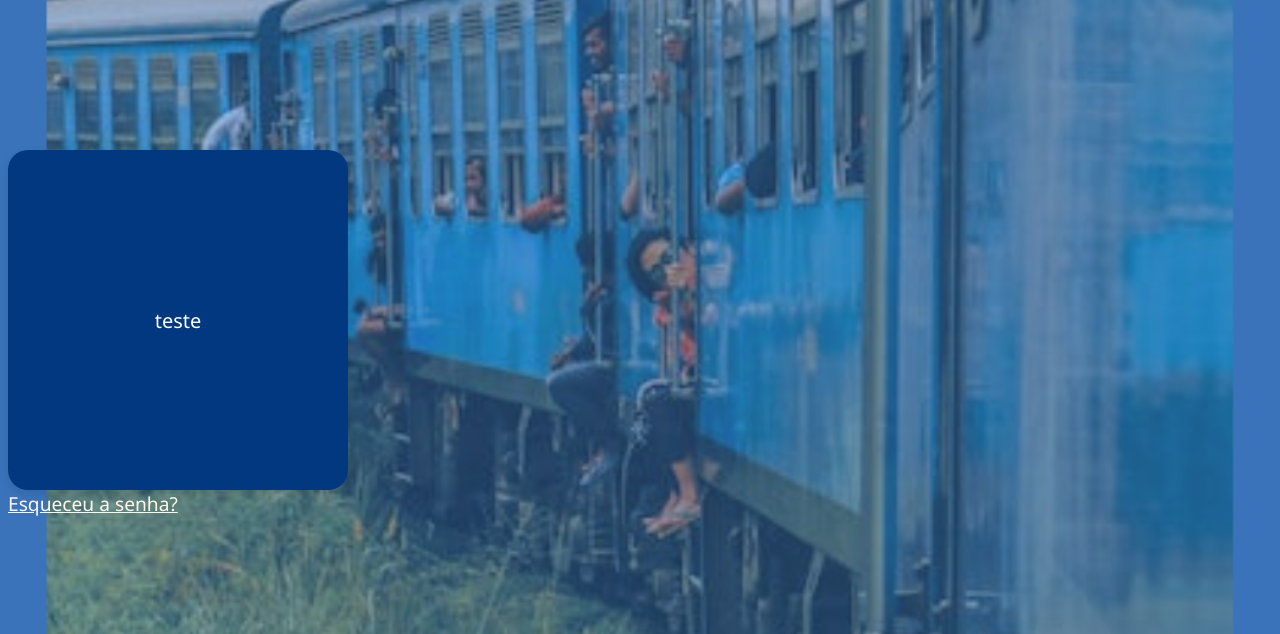
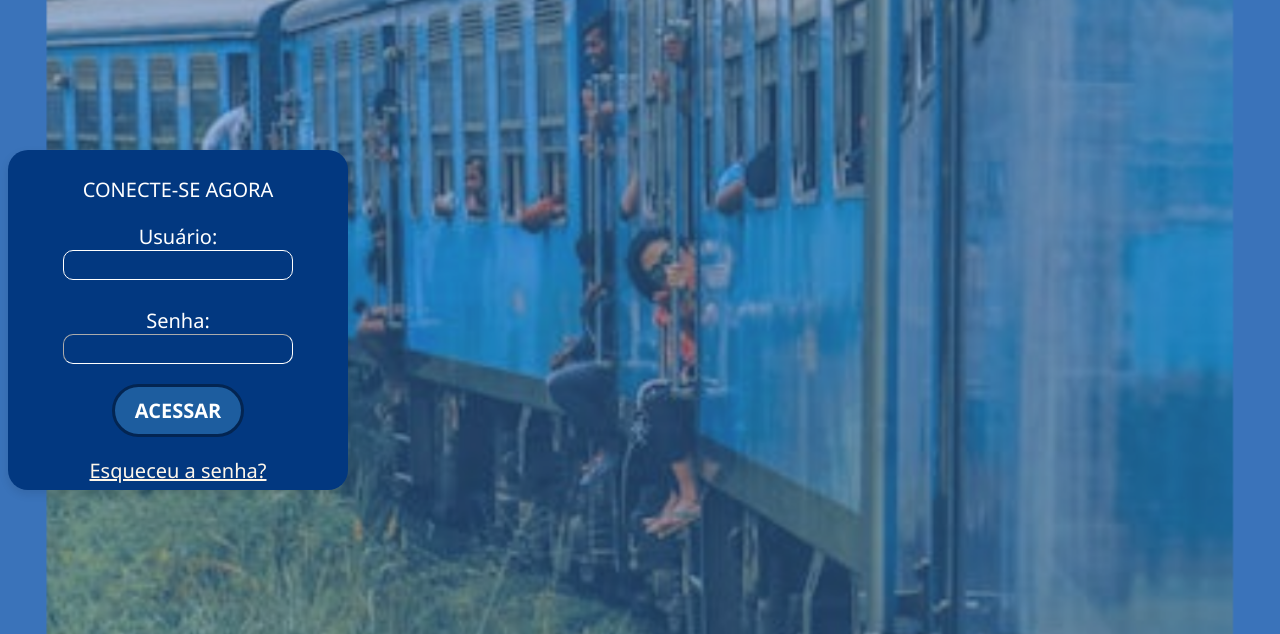
Before and after one commit to eduardatomazz/thomasferrovia, a PHP site: page /login.html in a window 1280 px wide. Shown: the part 182-816 px from the top of the page. Run offline with PHP 8.4, Linux system fonts and the light colour scheme.

Commit message:
add pagina parra conectar o usuario

```diff
--- a/entrar.html
+++ b/entrar.html
@@ -23,7 +23,7 @@
         <div class="azul">
             <p> ENTRAR COMO: </p>
             <section>
-                <a href="login.html" class="botao2">FUNCIONÀRIO</a>
+                <a href="login.html" class="botao2">FUNCIONÁRIO</a>
             </section>
             <p>OU</p>
             <section>
--- a/login.html
+++ b/login.html
@@ -5,7 +5,6 @@
     <meta name="viewport" content="width=device-width, initial-scale=1.0">
     <link rel="stylesheet" href="style.css">
     <title>Document</title>
-
 </head>
 
 <body>
@@ -20,9 +19,20 @@
         <section>
             <section id="entrar">
                 <div class="azul">
-                    <p> teste</p>
+                        <p>CONECTE-SE AGORA</p>
+                    <div>
+                        <label for="mensagem">Usuário:</label>
+                        <br>
+                        <textarea id="mensagem" name="mensagem"></textarea>
+                        <br>
+                        <br>
+                        <label for="senha">Senha:</label>
+                        <br>
+                        <input type="password" id="senha" name="senha">
+                    </div>
+                    <a href="conectado.html/" class="botao2">ACESSAR</a>
+                    <a href="senha.html"> Esqueceu a senha?</a>
                 </div>
-                <a href="senha.html"> Esqueceu a senha?</a>
             </section>
         </section>
     </MAIn>
--- a/style.css
+++ b/style.css
@@ -10,7 +10,7 @@ body {
     background-size: cover;     /* cobre toda a tela */
     background-position: center; /* centraliza a imagem */
     background-repeat: no-repeat; /* evita repetição */
-}
+ }
 
 .logo {
     width: 70%;
@@ -26,6 +26,7 @@ body {
     display: flex;
     color: aliceblue;
     align-items: center;
+    text-align: center;
 }
 .esqueceu{
     display: flex;
@@ -163,3 +164,22 @@ a {
     align-items: center;
 
   }
+textarea {
+    resize: none;
+    width: 230px;
+    height: 30px;
+    background-color: rgba(240, 248, 255, 0);
+    border-color: #ffffff;
+    border-radius: 10px;
+    color: #ffffff;
+}
+input{
+    resize: none;
+    width: 230px;
+    height: 30px;
+    background-color: rgba(240, 248, 255, 0);
+    border-color: #ffffff;
+    border-width: 1px;
+    border-radius: 10px;
+    color: #ffffff;
+}
```
Also changed, not shown: conectado.html (added), img/usuario.png (added).
